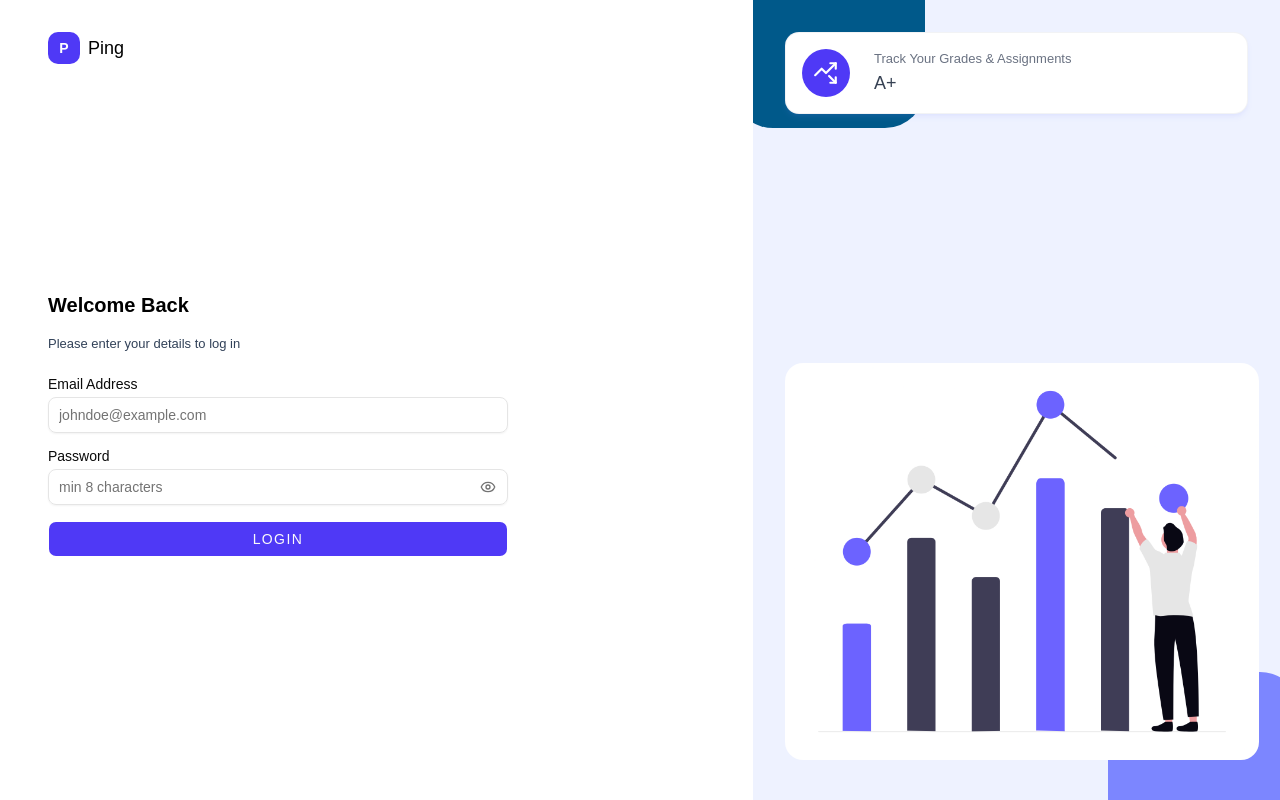
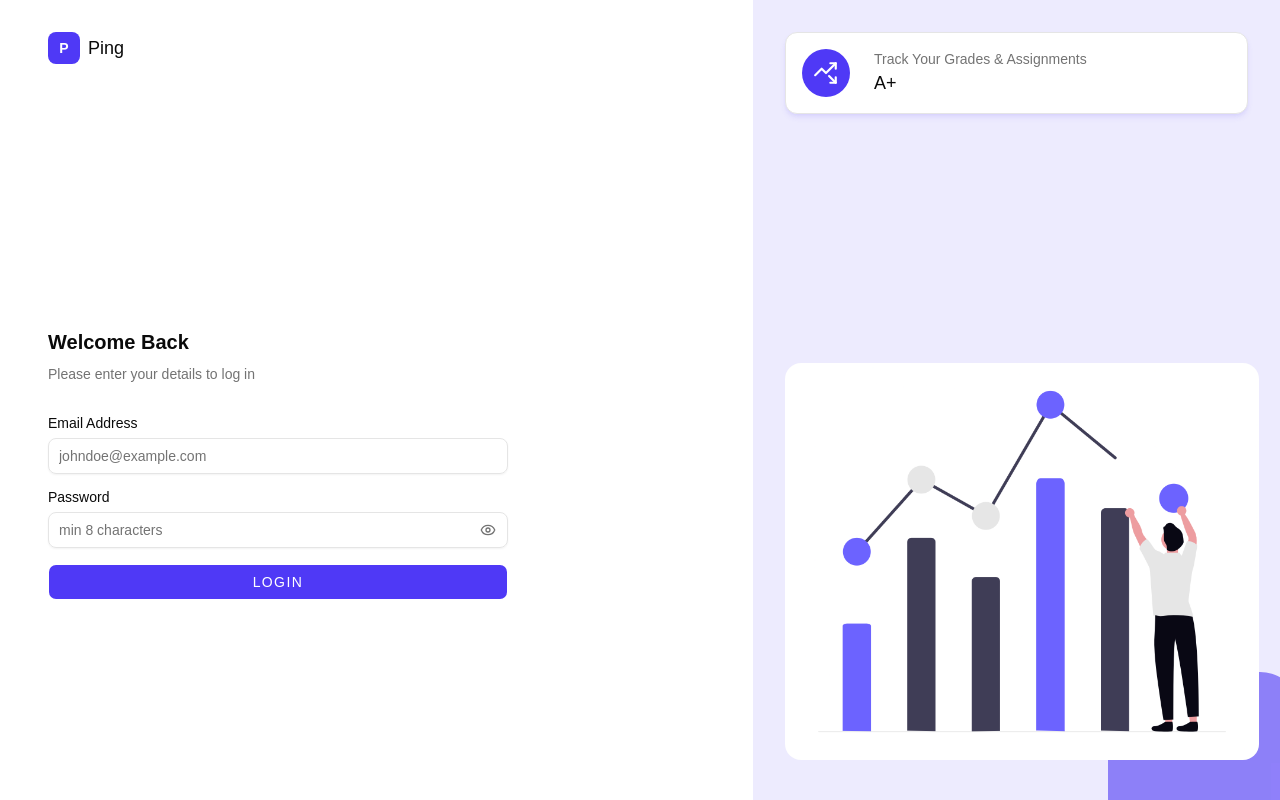
Before and after one commit to shina-wq/ping, a React (Vite) app: page /login in a window 1280 px wide. Built offline with nearby package versions, Linux system fonts and the light colour scheme.

Commit message:
refactor UI

```diff
--- a/src/App.tsx
+++ b/src/App.tsx
@@ -1,11 +1,11 @@
-import LoginPage from "#pages/LoginPage.jsx";
+import Login from "#pages/Login.tsx";
 import { BrowserRouter, Routes, Route, Navigate } from "react-router-dom";
 
 export default function App() {
   return (
     <BrowserRouter>
       <Routes>
-        <Route path="/login" element={<LoginPage />} />
+        <Route path="/login" element={<Login />} />
         <Route path="/" element={<Navigate to="/login" replace />} />
       </Routes>
     </BrowserRouter>
--- a/src/components/ui/button.tsx
+++ b/src/components/ui/button.tsx
@@ -1,24 +1,24 @@
 import * as React from "react"
-import { cva } from "class-variance-authority";
-import { Slot } from "radix-ui"
+import { cva, type VariantProps } from "class-variance-authority";
+import { Slot } from "@radix-ui/react-slot"
 
 import { cn } from "../../lib/utils"
 
 const buttonVariants = cva(
-  "group/button inline-flex shrink-0 items-center justify-center rounded-md border border-transparent bg-clip-padding text-sm font-medium whitespace-nowrap transition-all outline-none select-none focus-visible:border-ring focus-visible:ring-3 focus-visible:ring-ring/50 active:not-aria-[haspopup]:translate-y-px disabled:pointer-events-none disabled:opacity-50 aria-invalid:border-destructive aria-invalid:ring-3 aria-invalid:ring-destructive/20 dark:aria-invalid:border-destructive/50 dark:aria-invalid:ring-destructive/40 [&_svg]:pointer-events-none [&_svg]:shrink-0 [&_svg:not([class*='size-'])]:size-4",
+  "group/button inline-flex shrink-0 items-center justify-center rounded-md border border-transparent bg-clip-padding text-sm font-medium whitespace-nowrap transition-all outline-none select-none focus-visible:border-ring focus-visible:ring-3 focus-visible:ring-primary/30 active:not-aria-[haspopup]:translate-y-px disabled:pointer-events-none disabled:opacity-50 aria-invalid:border-destructive aria-invalid:ring-3 aria-invalid:ring-destructive/20 dark:aria-invalid:border-destructive/50 dark:aria-invalid:ring-destructive/40 [&_svg]:pointer-events-none [&_svg]:shrink-0 [&_svg:not([class*='size-'])]:size-4",
   {
     variants: {
       variant: {
-        default: "bg-primary text-primary-foreground hover:bg-primary/80",
+        default: "bg-primary text-primary-foreground hover:bg-primary/90 cursor-pointer",
         outline:
-          "border-border bg-background shadow-xs hover:bg-muted hover:text-foreground aria-expanded:bg-muted aria-expanded:text-foreground dark:border-input dark:bg-input/30 dark:hover:bg-input/50",
+          "border-border bg-background shadow-xs hover:bg-muted hover:text-foreground aria-expanded:bg-muted aria-expanded:text-foreground border-border bg-background hover:bg-muted cursor-pointer",
         secondary:
-          "bg-secondary text-secondary-foreground hover:bg-secondary/80 aria-expanded:bg-secondary aria-expanded:text-secondary-foreground",
+          "bg-secondary text-secondary-foreground hover:bg-secondary/80 aria-expanded:bg-secondary aria-expanded:text-secondary-foreground cursor-pointer",
         ghost:
-          "hover:bg-muted hover:text-foreground aria-expanded:bg-muted aria-expanded:text-foreground dark:hover:bg-muted/50",
+          "hover:bg-muted hover:text-foreground aria-expanded:bg-muted aria-expanded:text-foreground dark:hover:bg-muted/50 cursor-pointer",
         destructive:
-          "bg-destructive/10 text-destructive hover:bg-destructive/20 focus-visible:border-destructive/40 focus-visible:ring-destructive/20 dark:bg-destructive/20 dark:hover:bg-destructive/30 dark:focus-visible:ring-destructive/40",
-        link: "text-primary underline-offset-4 hover:underline",
+          "bg-destructive text-destructive-foreground hover:bg-destructive/90 hover:bg-destructive/20 focus-visible:border-destructive/40 focus-visible:ring-destructive/20 dark:bg-destructive/20 dark:hover:bg-destructive/30 dark:focus-visible:ring-destructive/40 cursor-pointer",
+        link: "text-primary underline-offset-4 hover:underline cursor-pointer",
       },
       size: {
         default:
@@ -41,10 +41,10 @@ const buttonVariants = cva(
   }
 )
 
-interface ButtonProps extends React.ButtonHTMLAttributes<HTMLButtonElement> {
+interface ButtonProps
+  extends React.ButtonHTMLAttributes<HTMLButtonElement>,
+    VariantProps<typeof buttonVariants> {
   className?: string
-  variant?: string
-  size?: string
   asChild?: boolean
 }
 
@@ -55,15 +55,15 @@ function Button({
   asChild = false,
   ...props
 }: ButtonProps) {
-  // Slot.Root is used when rendering a child component as the button
-  const Comp: any = asChild ? Slot.Root : "button"
+  // `Slot` is used when rendering a child component as the button
+  const Comp: React.ElementType = asChild ? Slot : "button"
 
   return (
     <Comp
       data-slot="button"
       data-variant={variant}
       data-size={size}
-      className={cn(buttonVariants({ variant, size, className }))}
+      className={cn(buttonVariants({ variant, size }), className)}
       {...props} />
   );
 }
--- /dev/null
+++ b/src/components/ui/logo.tsx
@@ -0,0 +1,40 @@
+import * as React from "react";
+import { cn } from "../../lib/utils";
+
+type LogoProps = {
+  className?: string;
+  size?: "sm" | "md" | "lg";
+  showText?: boolean;
+};
+
+export function Logo({
+  className,
+  size = "md",
+  showText = true,
+}: LogoProps) {
+  return (
+    <div
+      className={cn(
+        "flex items-center gap-2 font-medium text-foreground",
+        className
+      )}
+    >
+      {/* Icon container */}
+      <div
+        className={cn(
+          "flex items-center justify-center rounded-md bg-primary text-primary-foreground font-bold",
+          {
+            "h-6 w-6 text-xs": size === "sm",
+            "h-8 w-8 text-sm": size === "md",
+            "h-10 w-10 text-base": size === "lg",
+          }
+        )}
+      >
+        P
+      </div>
+
+      {/* Brand name */}
+      {showText && <span className="text-lg leading-none">Ping</span>}
+    </div>
+  );
+}
--- a/src/index.css
+++ b/src/index.css
@@ -6,125 +6,223 @@
 @custom-variant dark (&:is(.dark *));
 
 @theme inline {
-    --font-heading: var(--font-sans);
-    --font-sans: 'Inter Variable', sans-serif;
+  /* Typography */
+  --font-sans: "Inter Variable", sans-serif;
+  --font-mono: ui-monospace, "Cascadia Code", "Consolas", monospace;
+
+  /* Core colors */
+  --color-background: var(--background);
+  --color-foreground: var(--foreground);
+
+  --color-card: var(--card);
+  --color-card-foreground: var(--card-foreground);
+
+  --color-popover: var(--popover);
+  --color-popover-foreground: var(--popover-foreground);
+
+  /* Brand + Primary */
+  --color-brand: var(--brand);
+  --color-brand-foreground: var(--brand-foreground);
+
+  --color-primary: var(--primary);
+  --color-primary-foreground: var(--primary-foreground);
+
+  --color-secondary: var(--secondary);
+  --color-secondary-foreground: var(--secondary-foreground);
+
+  --color-muted: var(--muted);
+  --color-muted-foreground: var(--muted-foreground);
+
+  --color-accent: var(--accent);
+  --color-accent-foreground: var(--accent-foreground);
+
+  /* Status */
+  --color-success: var(--success);
+  --color-success-foreground: var(--success-foreground);
+
+  --color-warning: var(--warning);
+  --color-warning-foreground: var(--warning-foreground);
+
+  --color-info: var(--info);
+  --color-info-foreground: var(--info-foreground);
+
+  --color-destructive: var(--destructive);
+  --color-destructive-foreground: var(--destructive-foreground);
+
+  /* System */
+  --color-border: var(--border);
+  --color-input: var(--input);
+  --color-ring: var(--ring);
+
+  /* Charts */
+  --color-chart-1: var(--chart-1);
+  --color-chart-2: var(--chart-2);
+  --color-chart-3: var(--chart-3);
+  --color-chart-4: var(--chart-4);
+  --color-chart-5: var(--chart-5);
+
+  /* Sidebar */
+  --color-sidebar: var(--sidebar);
+  --color-sidebar-foreground: var(--sidebar-foreground);
+  --color-sidebar-primary: var(--sidebar-primary);
+  --color-sidebar-primary-foreground: var(--sidebar-primary-foreground);
+  --color-sidebar-accent: var(--sidebar-accent);
+  --color-sidebar-accent-foreground: var(--sidebar-accent-foreground);
+  --color-sidebar-border: var(--sidebar-border);
   --color-sidebar-ring: var(--sidebar-ring);
-    --color-sidebar-border: var(--sidebar-border);
-    --color-sidebar-accent-foreground: var(--sidebar-accent-foreground);
-    --color-sidebar-accent: var(--sidebar-accent);
-    --color-sidebar-primary-foreground: var(--sidebar-primary-foreground);
-    --color-sidebar-primary: var(--sidebar-primary);
-    --color-sidebar-foreground: var(--sidebar-foreground);
-    --color-sidebar: var(--sidebar);
-    --color-chart-5: var(--chart-5);
-    --color-chart-4: var(--chart-4);
-    --color-chart-3: var(--chart-3);
-    --color-chart-2: var(--chart-2);
-    --color-chart-1: var(--chart-1);
-    --color-ring: var(--ring);
-    --color-input: var(--input);
-    --color-border: var(--border);
-    --color-destructive: var(--destructive);
-    --color-accent-foreground: var(--accent-foreground);
-    --color-accent: var(--accent);
-    --color-muted-foreground: var(--muted-foreground);
-    --color-muted: var(--muted);
-    --color-secondary-foreground: var(--secondary-foreground);
-    --color-secondary: var(--secondary);
-    --color-primary-foreground: var(--primary-foreground);
-    --color-primary: var(--primary);
-    --color-popover-foreground: var(--popover-foreground);
-    --color-popover: var(--popover);
-    --color-card-foreground: var(--card-foreground);
-    --color-card: var(--card);
-    --color-foreground: var(--foreground);
-    --color-background: var(--background);
-    --radius-sm: calc(var(--radius) * 0.6);
-    --radius-md: calc(var(--radius) * 0.8);
-    --radius-lg: var(--radius);
-    --radius-xl: calc(var(--radius) * 1.4);
-    --radius-2xl: calc(var(--radius) * 1.8);
-    --radius-3xl: calc(var(--radius) * 2.2);
-    --radius-4xl: calc(var(--radius) * 2.6);
 }
 
 :root {
+  /* Base */
   --background: oklch(1 0 0);
   --foreground: oklch(0.145 0 0);
+
   --card: oklch(1 0 0);
   --card-foreground: oklch(0.145 0 0);
+
   --popover: oklch(1 0 0);
   --popover-foreground: oklch(0.145 0 0);
-    --primary: oklch(0.205 0 0);
-    --primary-foreground: oklch(0.985 0 0);
+
+  /* Brand identity (marketing / UI identity) */
+  --brand: oklch(0.511 0.262 276.966);
+  --brand-foreground: oklch(1 0 0);
+
+  /* Primary UI actions (buttons, links, focus) */
+  --primary: oklch(0.511 0.262 276.966);
+  --primary-foreground: oklch(1 0 0);
+
+  /* Secondary / neutral surfaces */
   --secondary: oklch(0.97 0 0);
   --secondary-foreground: oklch(0.205 0 0);
+
   --muted: oklch(0.97 0 0);
   --muted-foreground: oklch(0.556 0 0);
+
   --accent: oklch(0.97 0 0);
   --accent-foreground: oklch(0.205 0 0);
+
+  /* Status */
+  --success: oklch(0.72 0.17 145);
+  --success-foreground: oklch(1 0 0);
+
+  --warning: oklch(0.82 0.18 80);
+  --warning-foreground: oklch(0.15 0 0);
+
+  --info: oklch(0.67 0.16 240);
+  --info-foreground: oklch(1 0 0);
+
   --destructive: oklch(0.577 0.245 27.325);
+  --destructive-foreground: oklch(1 0 0);
+
+  /* System */
   --border: oklch(0.922 0 0);
   --input: oklch(0.922 0 0);
-    --ring: oklch(0.708 0 0);
-    --chart-1: oklch(0.87 0 0);
-    --chart-2: oklch(0.556 0 0);
-    --chart-3: oklch(0.439 0 0);
-    --chart-4: oklch(0.371 0 0);
-    --chart-5: oklch(0.269 0 0);
+  --ring: var(--primary);
+
+  /* Charts */
+  --chart-1: oklch(0.72 0.18 250);
+  --chart-2: oklch(0.72 0.18 145);
+  --chart-3: oklch(0.78 0.18 80);
+  --chart-4: oklch(0.68 0.18 20);
+  --chart-5: oklch(0.70 0.18 320);
+
+  /* Radius system */
   --radius: 0.625rem;
+  --radius-sm: 0.375rem;
+  --radius-md: 0.5rem;
+  --radius-lg: 0.625rem;
+
+  /* Sidebar */
   --sidebar: oklch(0.985 0 0);
-    --sidebar-foreground: oklch(0.145 0 0);
-    --sidebar-primary: oklch(0.205 0 0);
-    --sidebar-primary-foreground: oklch(0.985 0 0);
-    --sidebar-accent: oklch(0.97 0 0);
-    --sidebar-accent-foreground: oklch(0.205 0 0);
-    --sidebar-border: oklch(0.922 0 0);
-    --sidebar-ring: oklch(0.708 0 0);
+  --sidebar-foreground: var(--foreground);
+
+  --sidebar-primary: var(--primary);
+  --sidebar-primary-foreground: var(--primary-foreground);
+
+  --sidebar-accent: var(--accent);
+  --sidebar-accent-foreground: var(--accent-foreground);
+
+  --sidebar-border: var(--border);
+  --sidebar-ring: var(--ring);
 }
 
 .dark {
   --background: oklch(0.145 0 0);
   --foreground: oklch(0.985 0 0);
+
   --card: oklch(0.205 0 0);
   --card-foreground: oklch(0.985 0 0);
+
   --popover: oklch(0.205 0 0);
   --popover-foreground: oklch(0.985 0 0);
-    --primary: oklch(0.922 0 0);
-    --primary-foreground: oklch(0.205 0 0);
+
+  /* Brand */
+  --brand: oklch(0.585 0.262 276.966);
+  --brand-foreground: oklch(1 0 0);
+
+  /* Primary */
+  --primary: oklch(0.585 0.262 276.966);
+  --primary-foreground: oklch(1 0 0);
+
+  /* Secondary / surfaces */
   --secondary: oklch(0.269 0 0);
   --secondary-foreground: oklch(0.985 0 0);
+
   --muted: oklch(0.269 0 0);
   --muted-foreground: oklch(0.708 0 0);
+
   --accent: oklch(0.269 0 0);
   --accent-foreground: oklch(0.985 0 0);
+
+  /* Status */
+  --success: oklch(0.76 0.17 145);
+  --success-foreground: oklch(0.15 0 0);
+
+  --warning: oklch(0.86 0.18 80);
+  --warning-foreground: oklch(0.15 0 0);
+
+  --info: oklch(0.72 0.16 240);
+  --info-foreground: oklch(0.15 0 0);
+
   --destructive: oklch(0.704 0.191 22.216);
+  --destructive-foreground: oklch(1 0 0);
+
+  /* System */
   --border: oklch(1 0 0 / 10%);
   --input: oklch(1 0 0 / 15%);
-    --ring: oklch(0.556 0 0);
-    --chart-1: oklch(0.87 0 0);
-    --chart-2: oklch(0.556 0 0);
-    --chart-3: oklch(0.439 0 0);
-    --chart-4: oklch(0.371 0 0);
-    --chart-5: oklch(0.269 0 0);
+  --ring: var(--primary);
+
+  /* Charts */
+  --chart-1: oklch(0.72 0.18 250);
+  --chart-2: oklch(0.72 0.18 145);
+  --chart-3: oklch(0.78 0.18 80);
+  --chart-4: oklch(0.68 0.18 20);
+  --chart-5: oklch(0.70 0.18 320);
+
+  /* Sidebar */
   --sidebar: oklch(0.205 0 0);
-    --sidebar-foreground: oklch(0.985 0 0);
-    --sidebar-primary: oklch(0.488 0.243 264.376);
-    --sidebar-primary-foreground: oklch(0.985 0 0);
-    --sidebar-accent: oklch(0.269 0 0);
-    --sidebar-accent-foreground: oklch(0.985 0 0);
-    --sidebar-border: oklch(1 0 0 / 10%);
-    --sidebar-ring: oklch(0.556 0 0);
+  --sidebar-foreground: var(--foreground);
+
+  --sidebar-primary: var(--primary);
+  --sidebar-primary-foreground: var(--primary-foreground);
+
+  --sidebar-accent: var(--accent);
+  --sidebar-accent-foreground: var(--accent-foreground);
+
+  --sidebar-border: var(--border);
+  --sidebar-ring: var(--ring);
 }
 
 @layer base {
   * {
     @apply border-border outline-ring/50;
   }
+
+  html {
+    @apply font-sans;
+  }
+
   body {
     @apply bg-background text-foreground;
   }
-  html {
-    @apply font-sans;
 }
-}
--- a/src/lib/utils.ts
+++ b/src/lib/utils.ts
@@ -1,6 +1,6 @@
-import { clsx } from "clsx"
+import { clsx, type ClassValue } from "clsx"
 import { twMerge } from "tailwind-merge"
 
-export function cn(...inputs) {
+export function cn(...inputs: ClassValue[]) {
   return twMerge(clsx(inputs))
 }
--- a/src/pages/LoginPage.tsx
+++ b/src/pages/Login.tsx
@@ -11,9 +11,9 @@ import { loginSchema } from "../utils/loginSchema";
 import { Input } from "../components/ui/input";
 import { Button } from "../components/ui/button";
 import { Label } from "../components/ui/label";
+import { Logo } from "../components/ui/logo";
 
-// Resolve asset URL at build time so the bundler serves the correct path
-const authGraphPath = new URL("../assets/auth-graph.png", import.meta.url).href
+const authGraphPath = new URL("../assets/auth-graph.png", import.meta.url).href;
 
 const Login = () => {
   const navigate = useNavigate();
@@ -33,7 +33,7 @@ const Login = () => {
     },
   });
 
-  type LoginValues = z.infer<typeof loginSchema>
+  type LoginValues = z.infer<typeof loginSchema>;
 
   const onSubmit = async (data: LoginValues) => {
     try {
@@ -41,7 +41,7 @@ const Login = () => {
 
       console.log(data);
 
-      // TODO: wire up API call here
+      // TODO: replace with real auth API
       navigate("/dashboard");
     } finally {
       setLoading(false);
@@ -49,32 +49,27 @@ const Login = () => {
   };
 
   return (
-    <div className="flex">
+    <div className="flex min-h-dvh overflow-hidden">
       {/* Left: form */}
-      <div className="w-screen h-screen md:w-[60vw] px-12 pt-8 pb-12">
+      <div className="w-screen min-h-dvh md:w-[60vw] px-12 pt-8 pb-12">
         {/* Logo */}
-        <div className="flex items-center gap-2">
-          <div className="flex h-8 w-8 items-center justify-center rounded-lg bg-indigo-600">
-            <span className="text-sm font-bold text-white">P</span>
-          </div>
-          <h2 className="text-lg font-medium text-black">Ping</h2>
+        <div className="mb-10">
+          <Logo />
         </div>
 
-        {/* Form */}
+        {/* Form container */}
         <div className="lg:w-[70%] h-3/4 md:h-full flex flex-col justify-center">
-          <h3 className="text-xl font-semibold text-black">
+          <h3 className="text-xl font-semibold text-foreground">
             Welcome Back
           </h3>
 
-          <p className="text-[13px] text-slate-700 mt-3.75 mb-6">
+          <p className="text-sm text-muted-foreground mt-2 mb-8">
             Please enter your details to log in
           </p>
 
-          <form
-            onSubmit={handleSubmit(onSubmit)}
-            className="flex flex-col gap-4"
-          >
-            <div className="flex flex-col gap-1.5">
+          <form onSubmit={handleSubmit(onSubmit)} className="flex flex-col gap-4">
+            {/* Email */}
+            <div className="flex flex-col gap-2">
               <Label htmlFor="email">Email Address</Label>
 
               <Input
@@ -86,13 +81,14 @@ const Login = () => {
               />
 
               {errors.email && (
-                <p className="text-xs text-red-500">
+                <p className="text-xs text-destructive">
                   {errors.email.message}
                 </p>
               )}
             </div>
 
-            <div className="flex flex-col gap-1.5">
+            {/* Password */}
+            <div className="flex flex-col gap-2">
               <Label htmlFor="password">Password</Label>
 
               <div className="relative">
@@ -108,36 +104,29 @@ const Login = () => {
                 <button
                   type="button"
                   onClick={() => setShowPassword((prev) => !prev)}
-                  className="absolute right-3 top-1/2 -translate-y-1/2 text-muted-foreground hover:text-foreground"
-                  aria-label={
-                    showPassword
-                      ? "Hide password"
-                      : "Show password"
-                  }
+                  className="absolute right-3 top-1/2 -translate-y-1/2 text-muted-foreground hover:text-foreground transition-colors"
+                  aria-label={showPassword ? "Hide password" : "Show password"}
                 >
-                  {showPassword ? (
-                    <EyeOff size={16} />
-                  ) : (
-                    <Eye size={16} />
-                  )}
+                  {showPassword ? <EyeOff size={16} /> : <Eye size={16} />}
                 </button>
               </div>
 
               {errors.password && (
-                <p className="text-xs text-red-500">
+                <p className="text-xs text-destructive">
                   {errors.password.message}
                 </p>
               )}
             </div>
 
+            {/* Submit */}
             <Button
               type="submit"
               disabled={loading}
-              className="w-full uppercase tracking-widest bg-indigo-600 hover:bg-indigo-400 cursor-pointer disabled:opacity-60 disabled:cursor-not-allowed"
+              className="w-full uppercase tracking-widest"
             >
               {loading ? (
                 <span className="flex items-center gap-2">
-                  <span className="h-4 w-4 animate-spin rounded-full border-2 border-white border-t-transparent" />
+                  <span className="h-4 w-4 animate-spin rounded-full border-2 border-primary-foreground border-t-transparent" />
                   Logging in...
                 </span>
               ) : (
@@ -149,24 +138,27 @@ const Login = () => {
       </div>
 
       {/* Right: branding */}
-      <div className="hidden md:block w-[42vw] h-screen bg-indigo-50 overflow-hidden p-8 relative">
-        <div className="w-48 h-48 rounded-[40px] bg-sky-800 absolute -top-16 -left-5" />
-        <div className="w-48 h-48 rounded-[40px] bg-indigo-400 absolute -bottom-16 -right-5" />
+      <div className="hidden md:block w-[42vw] min-h-dvh bg-primary/10 overflow-hidden p-8 relative">
+        {/* Decorative shapes */}
+        <div className="w-48 h-48 rounded-[40px] bg-brand-accent absolute -top-16 -left-5" />
+        <div className="w-48 h-48 rounded-[40px] bg-primary/60 absolute -bottom-16 -right-5" />
 
-        <div className="flex gap-6 bg-white p-4 rounded-xl shadow-md shadow-indigo-400/10 border border-gray-200/50 relative z-10">
-          <div className="w-12 h-12 flex items-center justify-center text-[26px] text-white bg-indigo-600 rounded-full">
+        {/* Card */}
+        <div className="flex gap-6 bg-card p-4 rounded-xl shadow-md shadow-primary/10 border border-border relative z-10">
+          <div className="w-12 h-12 flex items-center justify-center text-[26px] text-primary-foreground bg-primary rounded-full">
             <LuTrendingUpDown />
           </div>
 
           <div className="flex flex-col justify-center">
-            <h6 className="text-[13px] text-gray-500">
+            <h6 className="text-sm text-muted-foreground">
               Track Your Grades & Assignments
             </h6>
 
-            <p className="text-lg text-gray-700">A+</p>
+            <p className="text-lg text-foreground">A+</p>
           </div>
         </div>
 
+        {/* Image */}
         <img
           src={authGraphPath}
           alt="Grade analytics"
```
Also changed, not shown: src/utils/helper.ts (deleted, +0 -7 lines). Lines whose indentation alone changed are shown as unchanged.
